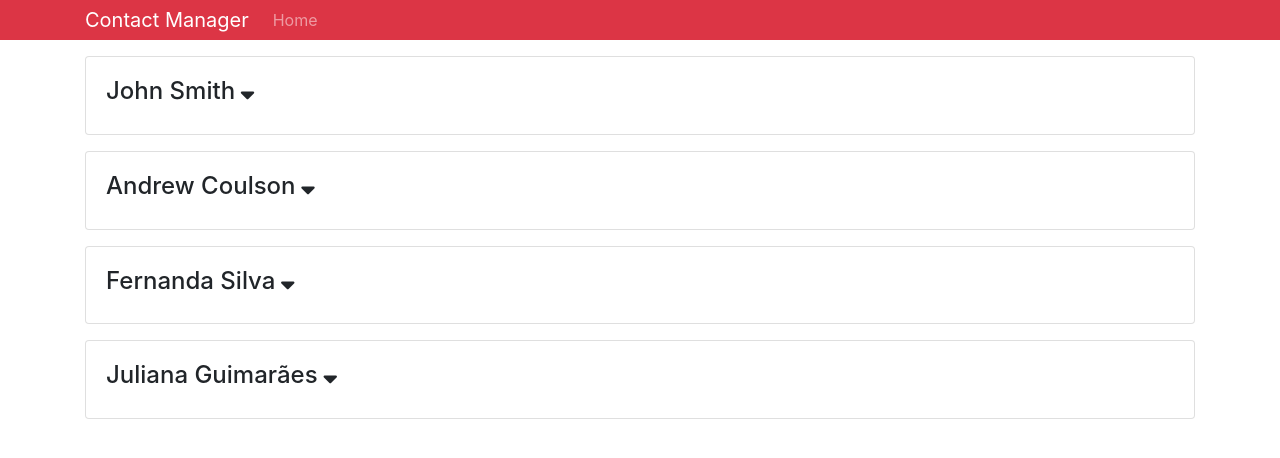
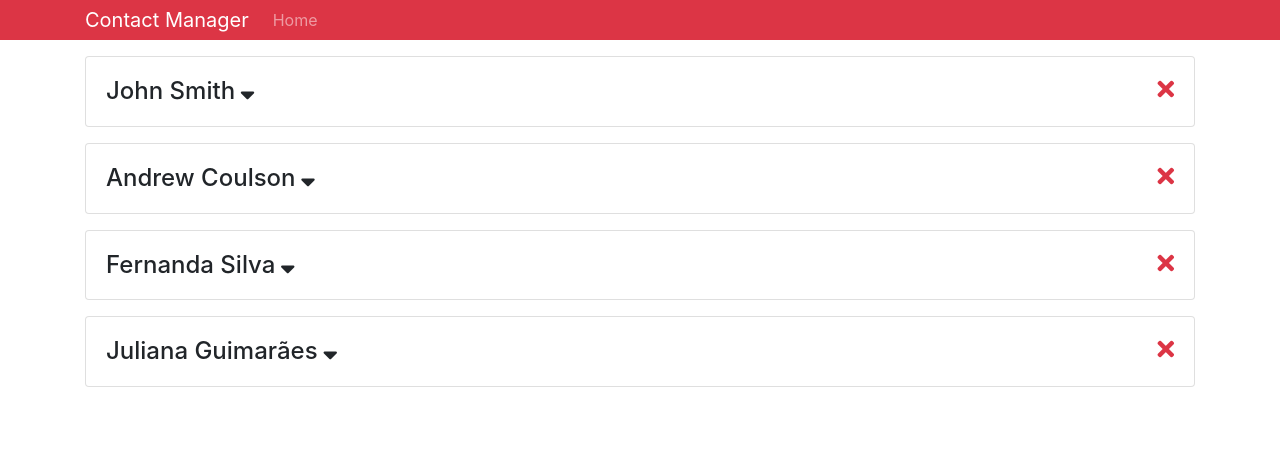
Before and after one commit to Jean-Barbosa9/contact_manager_react, a React (Create React App) app: page / in a window 1280 px wide. Shown: the top 458 px of the page. Built offline with nearby package versions, Linux system fonts and the light colour scheme.

Commit message:
metodo para remover usuario usando state hard coded

```diff
--- a/src/components/Contact.js
+++ b/src/components/Contact.js
@@ -7,12 +7,17 @@ class Contact extends Component {
   state = {
     showContactInfo: false
   }
+
+  onDeleteClick = () => {
+    this.props.deleteHandler()
+  }
+
   render() {
     const {name, email, phone} = this.props.contact;
     //TODO: refatorar estilo inline por css apartado
     return(
       <div className="card card-body mb-3">
-        <h4>
+        <h4 className="my-0">
           {name}
           <i className="fas fa-sort-down"
             style={{margin: '0 5px',cursor: 'pointer'}}
@@ -21,6 +26,7 @@ class Contact extends Component {
                 if(!this.state.showContactInfo) {event.target.style.transform = 'rotate(180deg) translateY(-50%)'}else{event.target.style.transform = ''}
               }
           }></i>
+          <i className="fas fa-times text-danger align-middle float-right"  style={{cursor: 'pointer'}} onClick={this.onDeleteClick}></i>
         </h4>
         {this.state.showContactInfo ?
           (
@@ -38,7 +44,8 @@ class Contact extends Component {
 }
 
 Contact.propTypes = {
-  contact: PropTypes.object.isRequired
+  contact: PropTypes.object.isRequired,
+  deleteHandler: PropTypes.func.isRequired
 }
 
 export default Contact;
--- a/src/components/Contacts.js
+++ b/src/components/Contacts.js
@@ -32,12 +32,14 @@ class Contacts extends Component {
     ]
   }
 
+  deleteContent = id => this.setState({contacts: this.state.contacts.filter(contact => contact.id !== id)})
+
   render() {
     const {contacts} = this.state;
 
     return(
       <React.Fragment>
-        {contacts.map(contact => (<Contact key={contact.id} contact={contact} />))}
+        {contacts.map(contact => (<Contact key={contact.id} contact={contact} deleteHandler={this.deleteContent.bind(this, contact.id)} />))}
       </React.Fragment>
     )
   }
```
